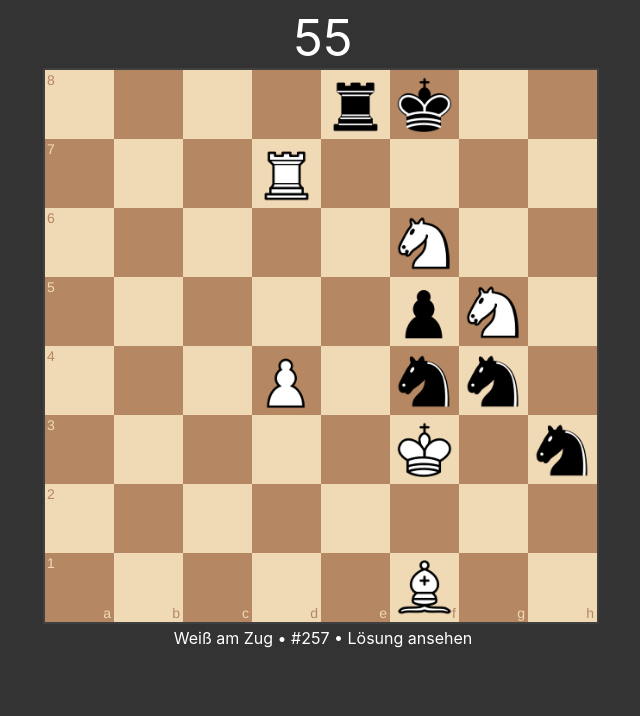
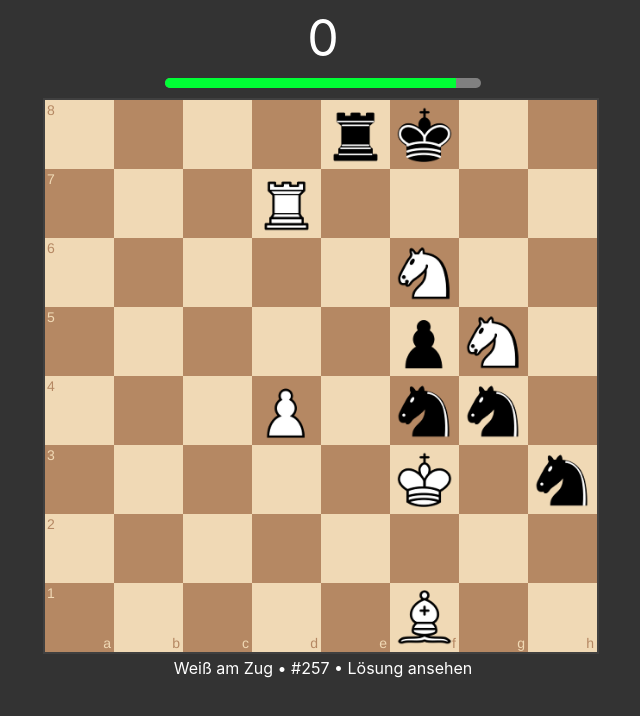
Before and after one commit to leo848/10000mates, a plain HTML site: page index.html in a window 1280 px wide. Shown: the whole page, without its empty margins (317-957 px from the left). Drawn offline with Linux system fonts and the light colour scheme.

Commit message:
look into commit lol

```diff
--- a/index.html
+++ b/index.html
@@ -10,7 +10,10 @@
 	</head>
 	<body>
 		<div id="container">
-			<div id="timer"></div>
+			<div id="score">0</div>
+			<div id="timer-progress">
+				<div id="bar"></div>
+			</div>
 			<div id="myBoard"></div>
 			<div id="index"><span id="side-to-move">Weiß</span> am Zug • #<span id="fen-id">1234</span> • <a id="solution" target="_blank">Lösung ansehen</a></div>
 		</div>
--- a/script.js
+++ b/script.js
@@ -1,5 +1,4 @@
 (function (){
-
 	var currentParams = (function (url){
 		var params = {};
 		var parser = document.createElement('a');
@@ -16,8 +15,9 @@
 	})(window.location.url);
 
 	if ('fen' in currentParams) {
-		document.body.innerHTML =
-			FENS[currentParams.fen];
+		document.body.innerHTML = `${FENS[
+			currentParams.fen
+		]}`;
 		return;
 	}
 	function randomChessFensIndex (){
@@ -34,13 +34,24 @@
 	var board = null;
 	var isAbleToMove = true;
 
-	let time = 60;
+	var time = 60;
 
 	let timerInterval = setInterval(() => {
 		if (time >= 0) {
 			time -= 0.1;
-			$('#timer').html(
-				Math.round(time * 10) / 10,
+			$('#bar').css(
+				'width',
+				Math.round(time * 10) /
+					10 *
+					(100 / 60) +
+					'%',
+			);
+			$('#bar').css(
+				'background-color',
+				`hsl(${time * 2.4}, 100%, 50%)`,
+				// 'hsl(' +
+				// 	 +
+				// 	', 100, 50)',
 			);
 		}
 	}, 100);
@@ -102,6 +113,9 @@
 				'Game over, ' +
 				moveColor +
 				' is in checkmate.';
+			$('#score').html(
+				$('#score').html() - -1,
+			);
 			setTimeout(nextIndex, 500);
 		} else {
 			isAbleToMove = false;
--- a/style.css
+++ b/style.css
@@ -31,3 +31,26 @@ a {
 #timer {
 	font-size: 50px;
 }
+
+#timer-progress {
+	position: relative;
+	width: 25%;
+	background-color: grey;
+	overflow: hidden;
+	border-radius: 50px;
+	margin: 10px auto;
+}
+
+#bar {
+	position: relative;
+	width: 100%;
+	height: 10px;
+	background-color: green;
+	transition: 0.5s;
+}
+
+#score {
+	position: relative;
+	margin: 0 auto;
+	font-size: 50px;
+}
```
